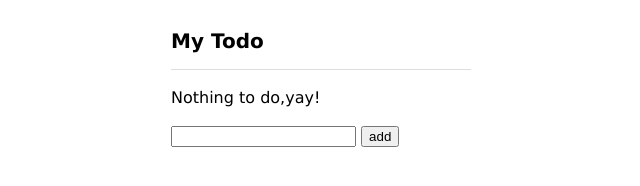
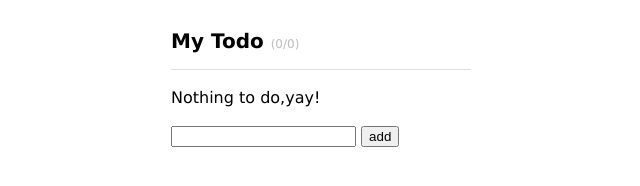
Before and after one commit to miltank-405/study, a plain HTML site: page vueStudy/index.html in a window 1280 px wide. Shown: the full height of the page, 319-959 px from the left. Drawn offline with nearby package versions, Linux system fonts and the light colour scheme.

Commit message:
算出プロパティ, filter

```diff
--- a/vueStudy/css/style.css
+++ b/vueStudy/css/style.css
@@ -33,3 +33,9 @@ body {
 	cursor: pointer;
 	color: #08c;
 }
+
+.info {
+	color: #bbb;
+	font-size: 12px;
+	font-weight: normal;
+}
--- a/vueStudy/index.html
+++ b/vueStudy/index.html
@@ -10,7 +10,10 @@
 </head>
 <body>
 	<div class="container" id="app">
-		<h1>My Todo</h1>
+		<h1>
+			My Todo
+			<span class="info">({{ remaining }}/{{ todos.length }})</span>
+		</h1>
 		<ul v-if="todos.length">
 			<li v-for="(todo, index) in todos">
 				<input type="checkbox" v-model="todo.isDone">
--- a/vueStudy/js/main.js
+++ b/vueStudy/js/main.js
@@ -19,6 +19,16 @@
 				if (confirm('are you sure?'))
 					this.todos.splice(index, 1);
 			}
+		},
+		// todoの残数を表示していく
+		// computedはデータから動的にプロパティを計算してくれる算出プロパティ
+		computed: {
+			remaining: function() {
+				let items = this.todos.filter(function(todo){
+					return !todo.isDone;
+				});
+				return items.length;
+			}
 		}
 	});
 })();
```
